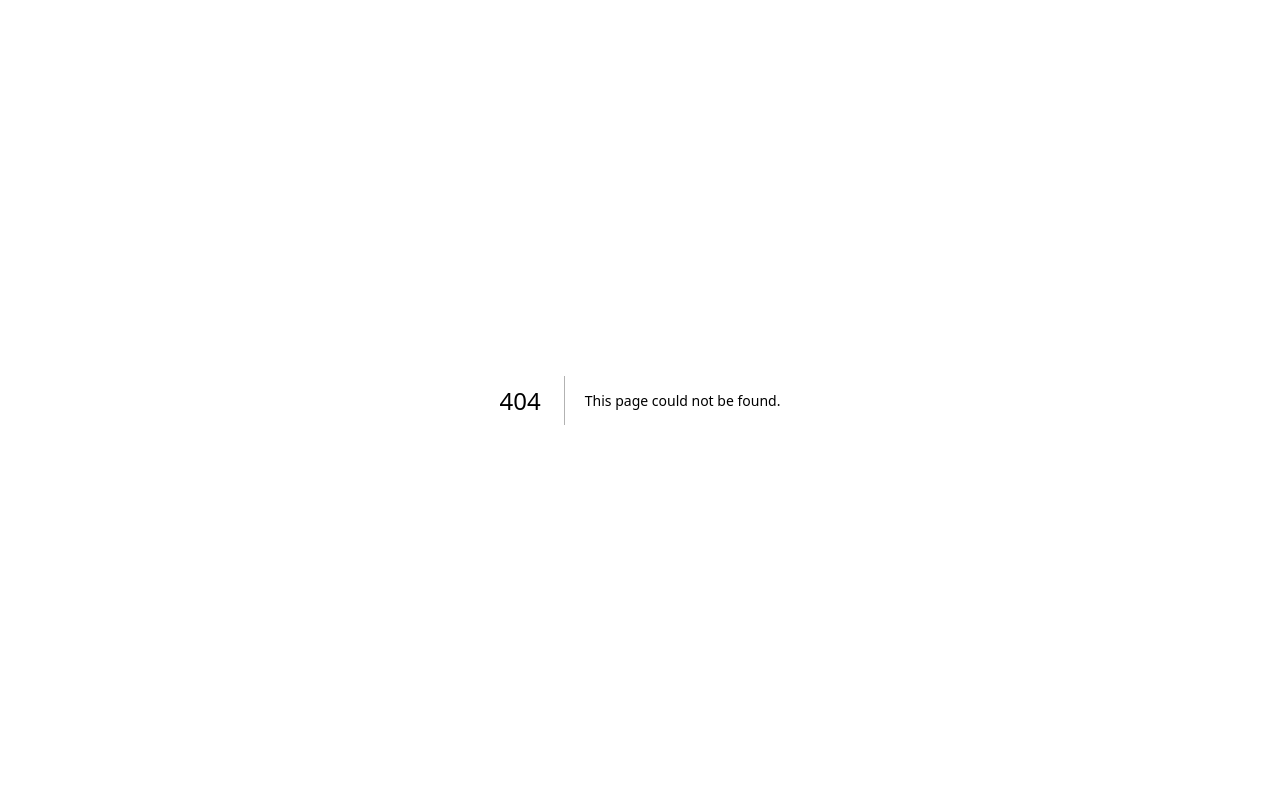
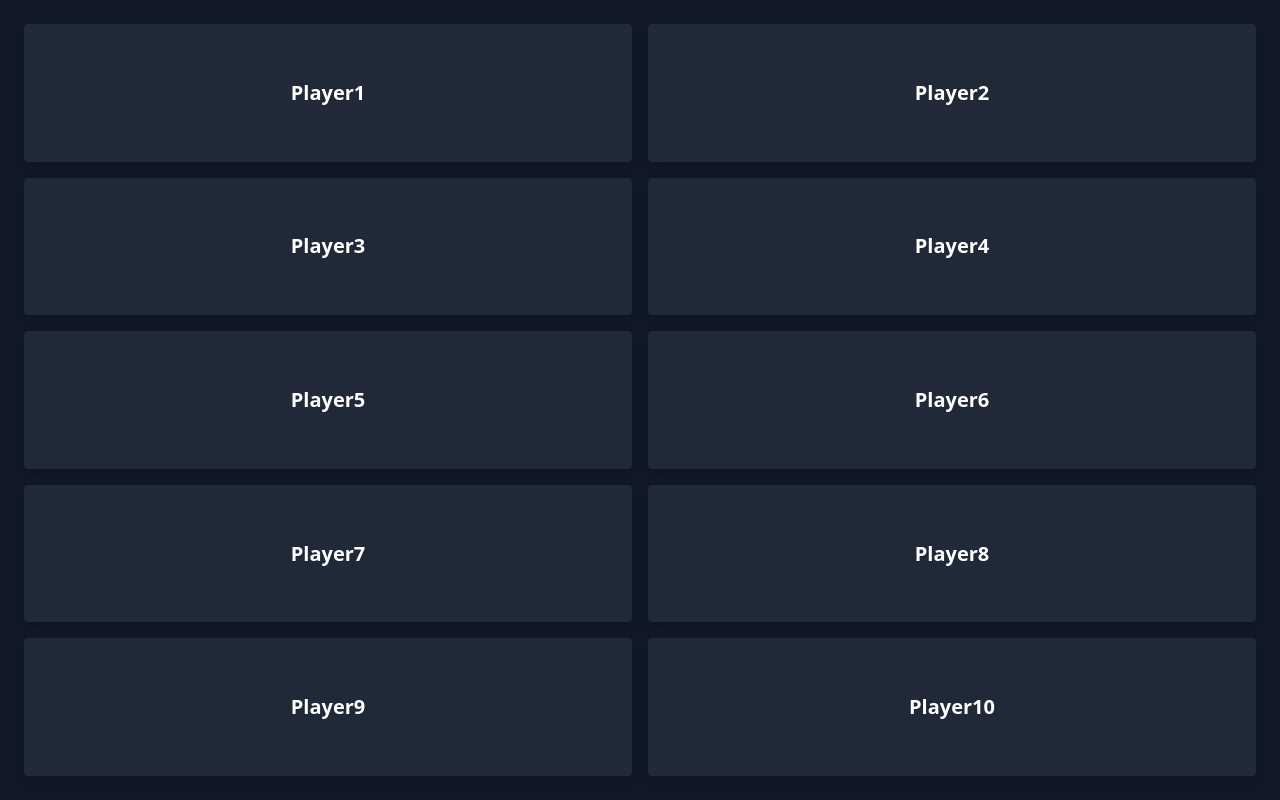
Before and after one commit to Plesh4kov/pleshagsi, a Next.js app: page /cameras in a window 1280 px wide. Before the commit this address had no page. Built offline with nearby package versions, Linux system fonts and the light colour scheme.

Commit message:
Fix nested repository issue

```diff
--- a/package.json
+++ b/package.json
@@ -10,8 +10,8 @@
   },
   "dependencies": {
     "next": "^15.0.3",
-    "react": "19.0.0-rc-66855b96-20241106",
-    "react-dom": "19.0.0-rc-66855b96-20241106"
+    "react": "^19.0.0-rc-66855b96-20241106",
+    "react-dom": "^19.0.0-rc-66855b96-20241106"
   },
   "devDependencies": {
     "@types/node": "^20",
--- /dev/null
+++ b/pages/cameras.tsx
@@ -0,0 +1,18 @@
+import React from 'react';
+
+export default function Cameras() {
+  const cameras = Array.from({ length: 10 }, (_, i) => `Player${i + 1}`);
+
+  return (
+    <main className="min-h-screen bg-gray-900 text-white grid grid-cols-2 gap-4 p-6">
+      {cameras.map((camera, index) => (
+        <div
+          key={index}
+          className="bg-gray-800 p-4 rounded shadow-lg text-center flex items-center justify-center"
+        >
+          <h2 className="text-xl font-bold">{camera}</h2>
+        </div>
+      ))}
+    </main>
+  );
+}
```
Also changed, not shown: 1 other file (tests, documents, lock files or other folders).
